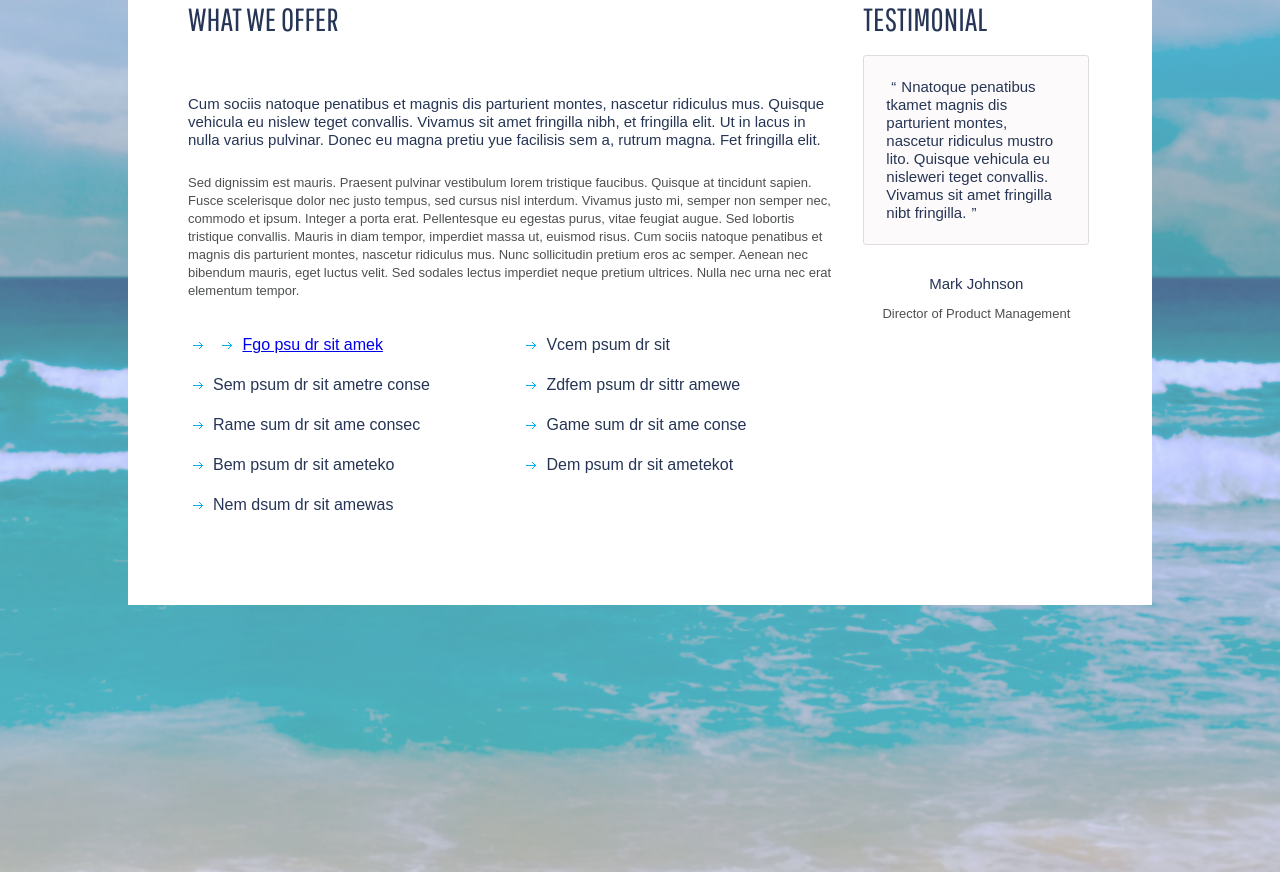
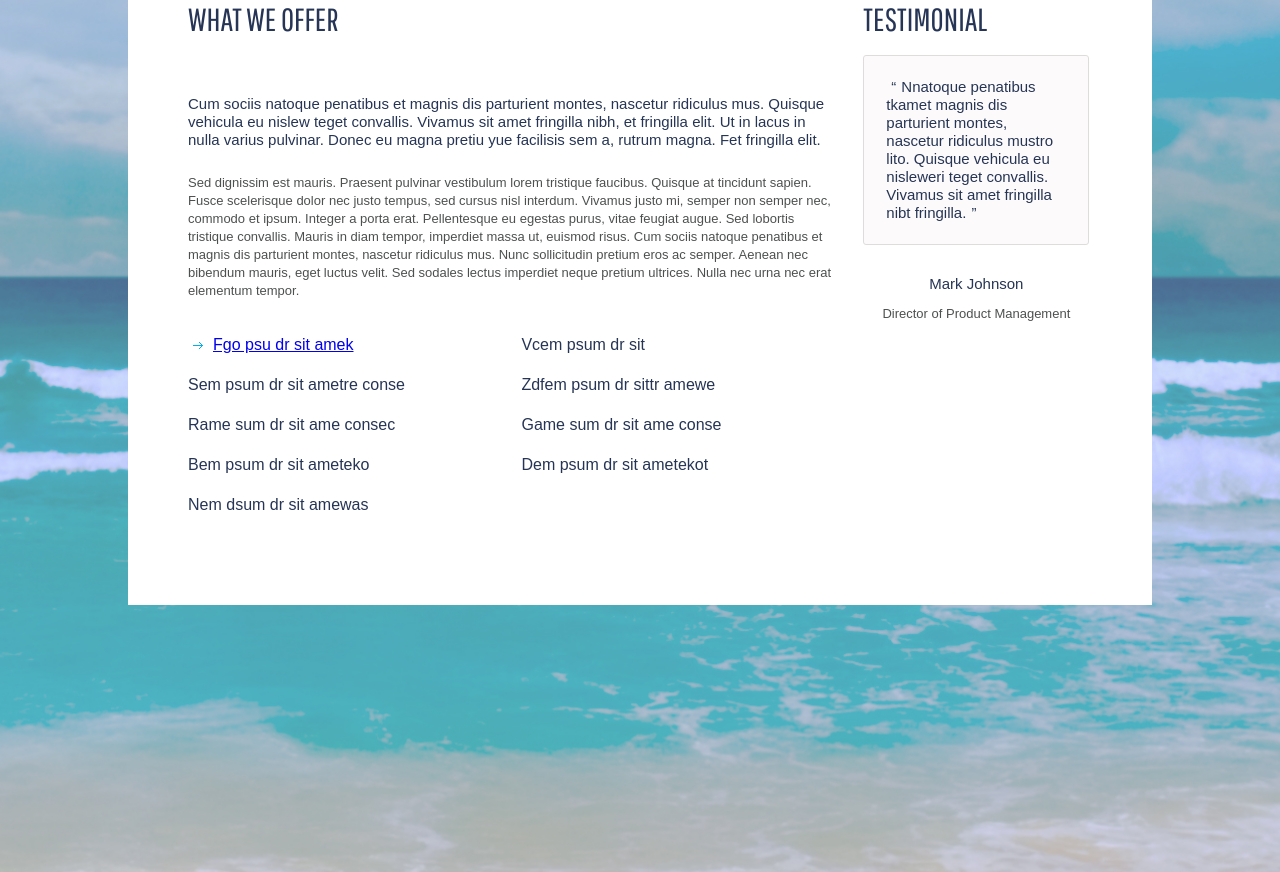
Before and after one commit to BondYuriy/goit-fe-course, a plain HTML site: page html-css/module-04/index.html in a window 1280 px wide. Shown: the part 930-1802 px from the top of the page. Drawn offline with Linux system fonts and the light colour scheme.

```diff
--- a/html-css/module-04/css/styles.css
+++ b/html-css/module-04/css/styles.css
@@ -136,7 +136,7 @@
     color: #263555;
 }
 
-.items li::before {
+.items libefore {
     display: inline-block;
     content: url(../img/layer83.png);
     width: 20px;
```
